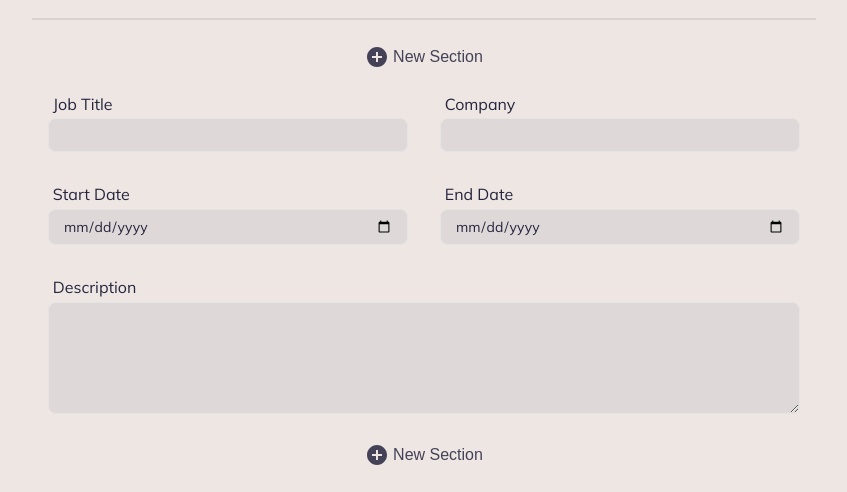
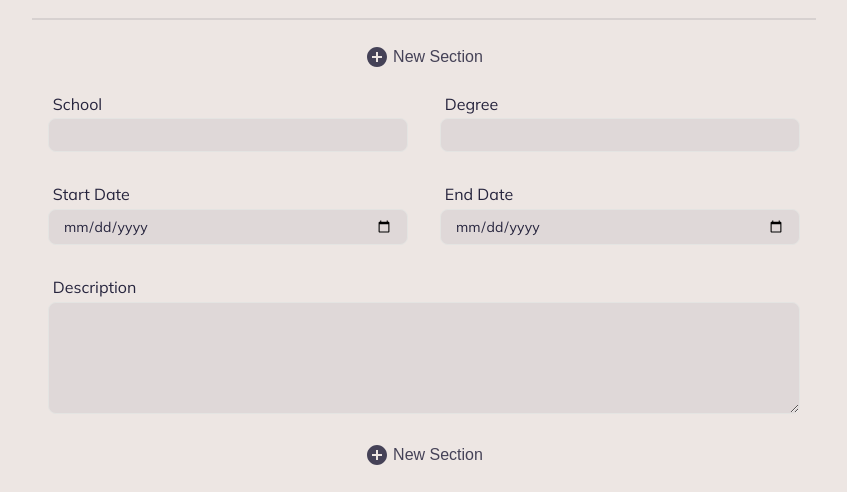
Before and after one commit to Helium5250/CV-Application, a React (Create React App) app: page / in a window 1280 px wide. Shown: the part 953-1445 px from the top of the page, without its empty margins (216-1063 px from the left). Built offline with nearby package versions, Linux system fonts and the light colour scheme.

Commit message:
small fix

```diff
--- a/src/App.js
+++ b/src/App.js
@@ -60,7 +60,7 @@ export class App extends Component {
         <PersonalSection />
         <EmploymentSection />
         <NewSectionBtn section={EmploymentSection} />
-        <EmploymentSection />
+        <EducationSection />
         <NewSectionBtn section={EducationSection} />
       </div>
     );
```
